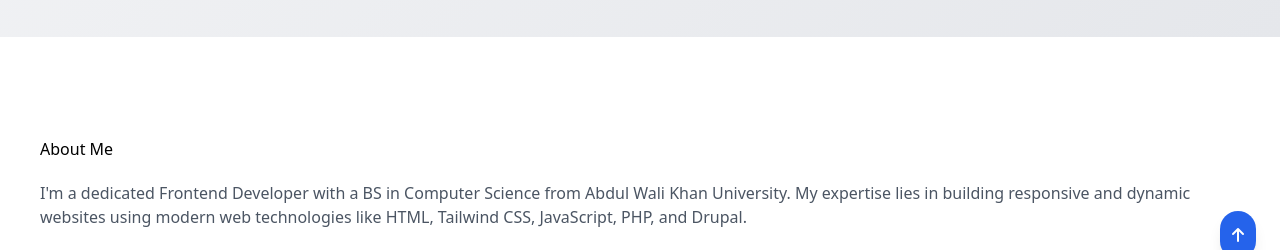
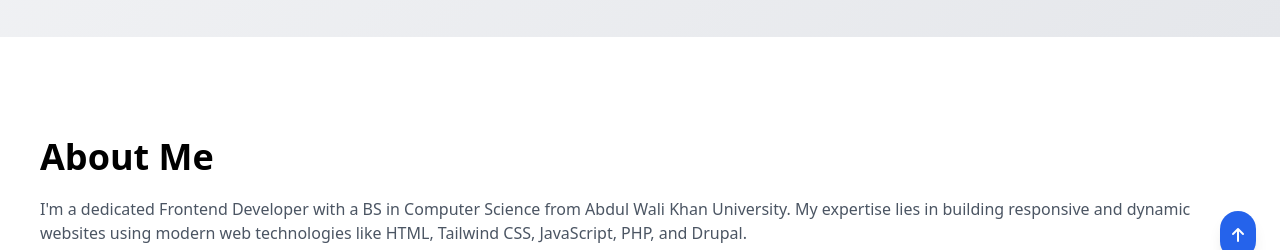
Before and after one commit to ShahabRasool/My-Portfolio, a website: page Portfoolio.html in a window 1280 px wide. Shown: the part 517-767 px from the top of the page. Drawn offline with nearby package versions, Linux system fonts and the light colour scheme.

Commit message:
add some changes

```diff
--- a/Portfoolio.html
+++ b/Portfoolio.html
@@ -114,7 +114,7 @@
         <!-- About Section -->
         <section id="about" class="py-20 bg-white px-5 md:px-10 xl:px-[80px] 2xl:px-[120px]">
             <div class="mx-auto">
-                <h2 class="section-title py-5" data-aos="fade-up">About Me</h2>
+                <h2 class="section-title py-5 text-4xl font-bold" data-aos="fade-up">About Me</h2>
                 <div class="flex flex-col md:flex-row items-center">
                     <div data-aos="fade-left">
                         <p class="text-gray-600 mb-6">
```
